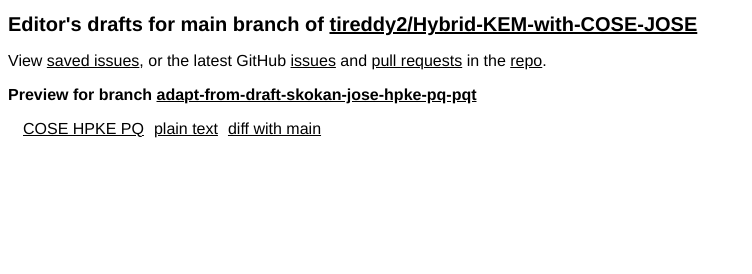
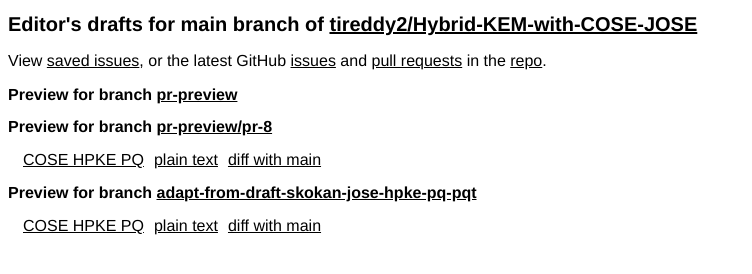
Before and after one commit to tireddy2/Hybrid-KEM-with-COSE-JOSE, a plain HTML site: page index.html in a window 1280 px wide. Shown: the whole page, without its empty margins (0-752 px from the left). Drawn offline with Linux system fonts and the light colour scheme.

Commit message:
Script updating gh-pages from b3fce9c. [ci skip]

```diff
--- a/index.html
+++ b/index.html
@@ -15,6 +15,15 @@
   <body>
     <h1>Editor's drafts for main branch of <a href="https://github.com/tireddy2/Hybrid-KEM-with-COSE-JOSE">tireddy2/Hybrid-KEM-with-COSE-JOSE</a></h1>
     <p>View <a href="issues.html">saved issues</a>, or the latest GitHub <a href="https://github.com/tireddy2/Hybrid-KEM-with-COSE-JOSE/issues">issues</a> and <a href="https://github.com/tireddy2/Hybrid-KEM-with-COSE-JOSE/pulls">pull requests</a> in the <a href="https://github.com/tireddy2/Hybrid-KEM-with-COSE-JOSE">repo</a>.</p>
+    <h2>Preview for branch <a href="pr-preview">pr-preview</a></h2>
+    <h2>Preview for branch <a href="pr-preview/pr-8">pr-preview/pr-8</a></h2>
+    <table id="branch-pr-preview/pr-8">
+      <tr>
+        <td><a href="pr-preview/pr-8/draft-reddy-cose-hpke-pq-pqt.html" class="html draft-reddy-cose-hpke-pq-pqt" title="COSE HPKE PQ &amp; PQ/T Algorithm Registrations (HTML)">COSE HPKE PQ</a></td>
+        <td><a href="pr-preview/pr-8/draft-reddy-cose-hpke-pq-pqt.txt" class="txt draft-reddy-cose-hpke-pq-pqt" title="COSE HPKE PQ &amp; PQ/T Algorithm Registrations (Text)">plain text</a></td>
+        <td><a href="https://author-tools.ietf.org/api/iddiff?url_1=https://tireddy2.github.io/Hybrid-KEM-with-COSE-JOSE/draft-reddy-cose-hpke-pq-pqt.txt&amp;url_2=https://tireddy2.github.io/Hybrid-KEM-with-COSE-JOSE/pr-preview/pr-8/draft-reddy-cose-hpke-pq-pqt.txt" class="diff draft-reddy-cose-hpke-pq-pqt">diff with main</a></td>
+      </tr>
+    </table>
     <h2>Preview for branch <a href="adapt-from-draft-skokan-jose-hpke-pq-pqt">adapt-from-draft-skokan-jose-hpke-pq-pqt</a></h2>
     <table id="branch-adapt-from-draft-skokan-jose-hpke-pq-pqt">
       <tr>
```
